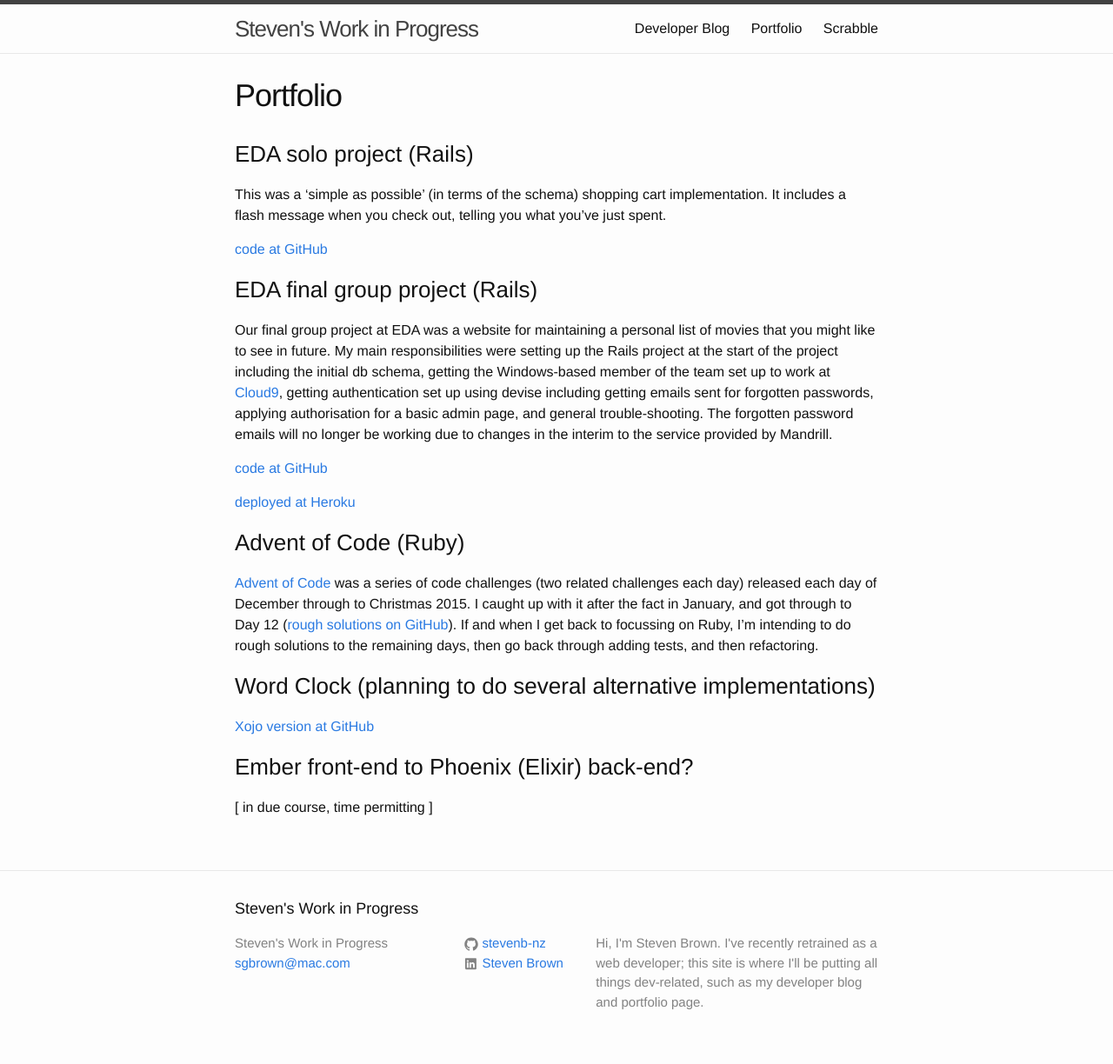
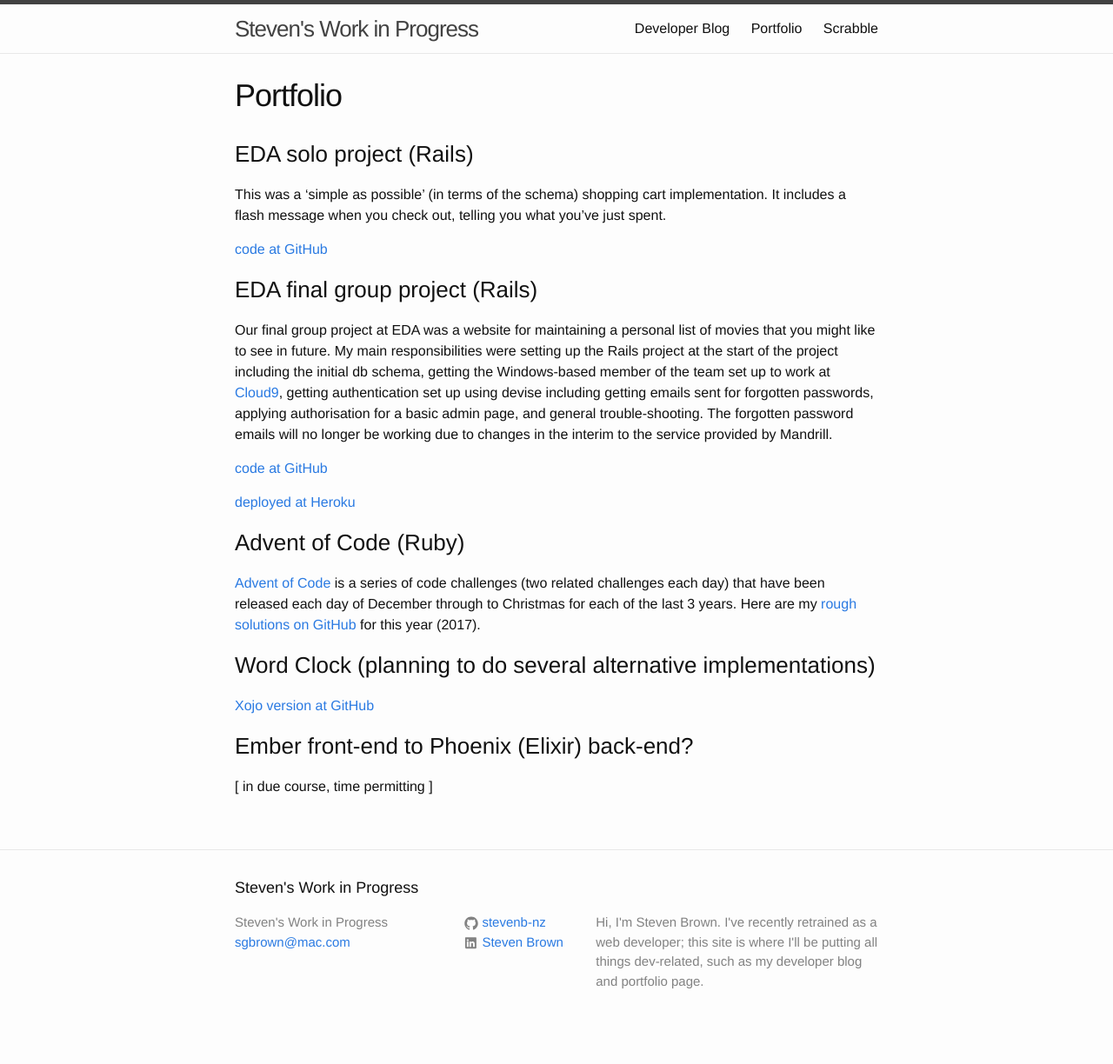
Before and after one commit to stevenb-nz/stevenb-nz.github.io, a Jekyll site: the page built from _pages/portfolio.md, in a window 1280 px wide. Shown: the whole page at 87% size. Built offline with Jekyll 4.4.1, drawn with Linux system fonts in a browser that asks for light colours; after the commit the page ends 1200 px from its top, so only the background shows below that.

Commit message:
reworded Advent of Code section on portfolio page

```diff
--- a/_pages/portfolio.md
+++ b/_pages/portfolio.md
@@ -21,7 +21,7 @@ Our final group project at EDA was a website for maintaining a personal list of
 
 ### Advent of Code (Ruby)
 
-[Advent of Code](http://adventofcode.com) was a series of code challenges (two related challenges each day) released each day of December through to Christmas 2015. I caught up with it after the fact in January, and got through to Day 12 ([rough solutions on GitHub](https://github.com/stevenb-nz/AdventOfCode)). If and when I get back to focussing on Ruby, I'm intending to do rough solutions to the remaining days, then go back through adding tests, and then refactoring.
+[Advent of Code](http://adventofcode.com) is a series of code challenges (two related challenges each day) that have been released each day of December through to Christmas for each of the last 3 years. Here are my [rough solutions on GitHub](https://github.com/stevenb-nz/AdventOfCode2017) for this year (2017).
 
 ### Word Clock (planning to do several alternative implementations)
 
```
